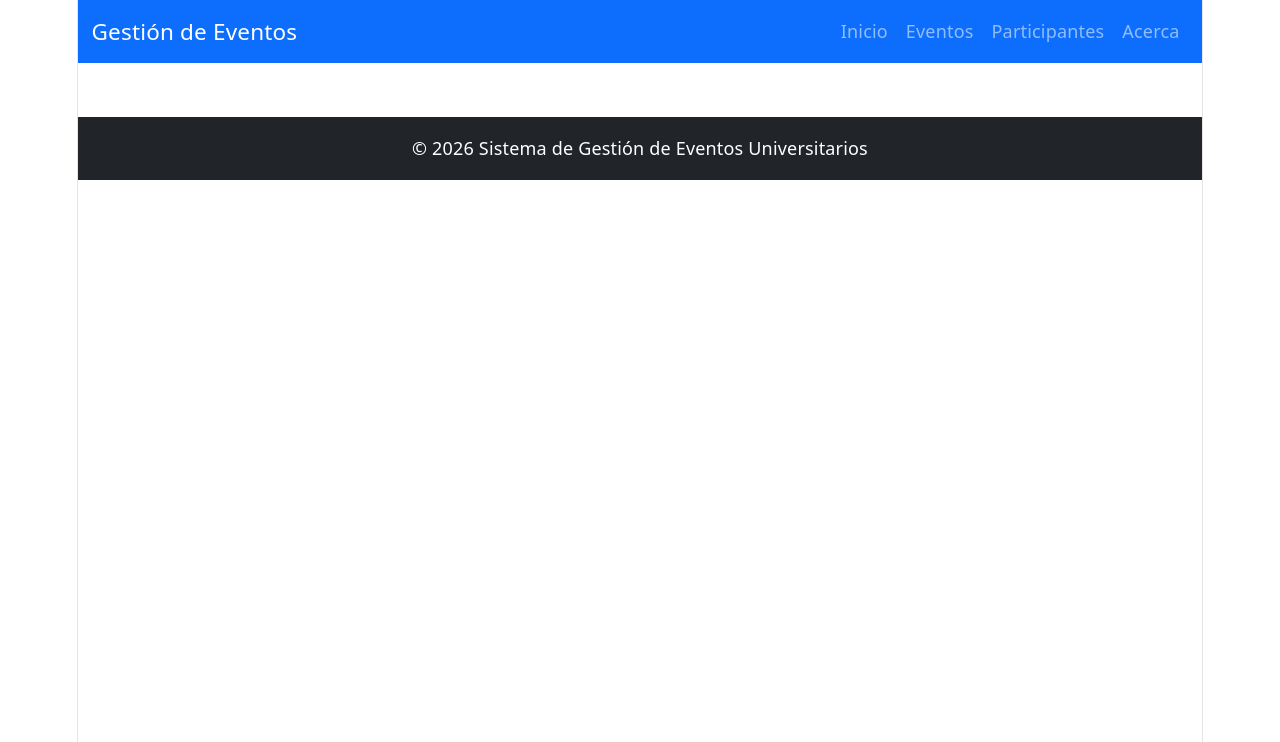
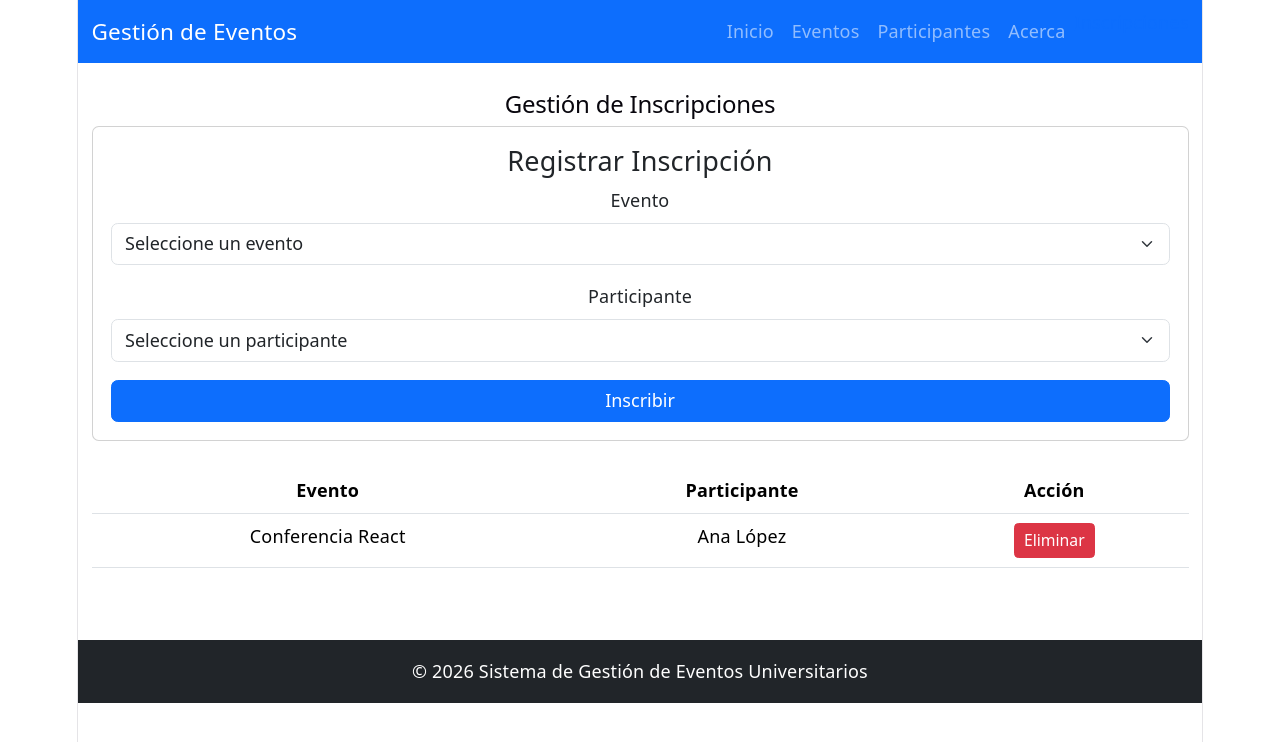
Before and after one commit to JTeran152/EVALUACION_FINAL, a React (Vite) app: page /inscripciones in a window 1280 px wide. Shown: the top 742 px of the page. Built offline with nearby package versions, Linux system fonts and the light colour scheme; data requests are answered from the project's data file.

Commit message:
Implementar gestión de inscripciones con API REST

```diff
--- a/db.json
+++ b/db.json
@@ -33,6 +33,12 @@
       "carrera": "Administración"
     }
   ],
-  "inscripciones": [],
+  "inscripciones": [
+    {
+      "eventoId": "1",
+      "participanteId": "1",
+      "id": "MTNvLOexOMo"
+    }
+  ],
   "$schema": "./node_modules/json-server/schema.json"
 }
--- a/src/App.jsx
+++ b/src/App.jsx
@@ -9,6 +9,7 @@ import Home from "./pages/Home";
 import Eventos from "./pages/Eventos";
 import Participantes from "./pages/Participantes";
 import Acerca from "./pages/Acerca";
+import Inscripciones from "./pages/Inscripciones";
 
 function App() {
   return (
@@ -20,6 +21,7 @@ function App() {
         <Route path="/eventos" element={<Eventos />} />
         <Route path="/participantes" element={<Participantes />} />
         <Route path="/acerca" element={<Acerca />} />
+        <Route path="/inscripciones" element={<Inscripciones />} />
       </Routes>
 
       <Footer />
--- /dev/null
+++ b/src/components/InscriptionForm.jsx
@@ -0,0 +1,78 @@
+function InscriptionForm({
+  eventos,
+  participantes,
+  eventoId,
+  setEventoId,
+  participanteId,
+  setParticipanteId,
+  registrarInscripcion,
+}) {
+  return (
+    <div className="card p-3 mb-4">
+
+      <h4>Registrar Inscripción</h4>
+
+      <div className="mb-3">
+
+        <label className="form-label">
+          Evento
+        </label>
+
+        <select
+          className="form-select"
+          value={eventoId}
+          onChange={(e) => setEventoId(e.target.value)}
+        >
+          <option value="">Seleccione un evento</option>
+
+          {eventos.map((evento) => (
+            <option
+              key={evento.id}
+              value={evento.id}
+            >
+              {evento.nombre}
+            </option>
+          ))}
+
+        </select>
+
+      </div>
+
+      <div className="mb-3">
+
+        <label className="form-label">
+          Participante
+        </label>
+
+        <select
+          className="form-select"
+          value={participanteId}
+          onChange={(e) => setParticipanteId(e.target.value)}
+        >
+          <option value="">Seleccione un participante</option>
+
+          {participantes.map((participante) => (
+            <option
+              key={participante.id}
+              value={participante.id}
+            >
+              {participante.nombre}
+            </option>
+          ))}
+
+        </select>
+
+      </div>
+
+      <button
+        className="btn btn-primary"
+        onClick={registrarInscripcion}
+      >
+        Inscribir
+      </button>
+
+    </div>
+  );
+}
+
+export default InscriptionForm;
--- a/src/components/Navbar.jsx
+++ b/src/components/Navbar.jsx
@@ -27,6 +27,10 @@ function Navbar() {
             Acerca
           </Link>
 
+          <Link as={Link} to="/inscripciones">
+            Inscripciones
+          </Link>
+
         </div>
       </div>
     </nav>
--- /dev/null
+++ b/src/pages/Inscripciones.jsx
@@ -0,0 +1,188 @@
+import { useState, useEffect } from "react";
+import InscriptionForm from "../components/InscriptionForm";
+import { obtenerEventos } from "../services/eventService";
+import { obtenerParticipantes } from "../services/participantService";
+import {
+  obtenerInscripciones,
+  crearInscripcion,
+  eliminarInscripcion
+} from "../services/inscriptionService";
+
+function Inscripciones() {
+
+const [eventos, setEventos] = useState([]);
+const [participantes, setParticipantes] = useState([]);
+const [eventoId, setEventoId] = useState("");
+const [participanteId, setParticipanteId] = useState("");
+const [inscripciones, setInscripciones] = useState([]);
+
+//Inscripciones
+useEffect(() => {
+
+  cargarDatos();
+
+}, []);
+
+const cargarDatos = async () => {
+
+  try {
+
+    const eventosAPI = await obtenerEventos();
+    const participantesAPI = await obtenerParticipantes();
+    const inscripcionesAPI = await obtenerInscripciones();
+
+    setEventos(eventosAPI.data);
+    setParticipantes(participantesAPI.data);
+    setInscripciones(inscripcionesAPI.data);
+
+  } catch (error) {
+
+    console.error(error);
+
+  }
+
+};
+
+//Registro de Inscripcion
+const registrarInscripcion = async () => {
+
+  if (!eventoId || !participanteId) {
+
+    alert("Seleccione un evento y un participante.");
+
+    return;
+
+  }
+
+  const nuevaInscripcion = {
+
+    eventoId,
+    participanteId,
+
+  };
+
+  try {
+
+    await crearInscripcion(nuevaInscripcion);
+    await cargarDatos();
+
+    alert("Inscripción registrada correctamente.");
+
+    setEventoId("");
+    setParticipanteId("");
+
+  } catch (error) {
+
+    console.error(
+      "Error al registrar inscripción:",
+      error
+    );
+
+  }
+
+};
+
+//Eliminar Registro
+const eliminarRegistro = async (id) => {
+
+  try {
+
+    await eliminarInscripcion(id);
+    await cargarDatos();
+
+  } catch (error) {
+
+    console.error(
+      "Error al eliminar inscripción:",
+      error
+    );
+
+  }
+
+};
+
+  return (
+
+    <div className="container mt-4">
+
+      <h2>Gestión de Inscripciones</h2>
+
+      <InscriptionForm
+        eventos={eventos}
+        participantes={participantes}
+
+        eventoId={eventoId}
+        setEventoId={setEventoId}
+
+        participanteId={participanteId}
+        setParticipanteId={setParticipanteId}
+
+        registrarInscripcion={registrarInscripcion}
+
+      />
+
+      <table className="table mt-4">
+
+      <thead>
+
+      <tr>
+      <th>Evento</th>
+      <th>Participante</th>
+      <th>Acción</th>
+      </tr>
+
+      </thead>
+
+
+      <tbody>
+
+      {inscripciones.map((inscripcion) => {
+
+        const evento = eventos.find(
+          (e) => e.id === inscripcion.eventoId
+        );
+
+
+       const participante = participantes.find(
+         (p) => p.id === inscripcion.participanteId
+        );
+
+
+    return (
+
+      <tr key={inscripcion.id}>
+
+        <td>
+          {evento?.nombre}
+        </td>
+
+        <td>
+          {participante?.nombre}
+        </td>
+
+        <td>
+
+        <button
+          className="btn btn-danger btn-sm"
+          onClick={() => eliminarRegistro(inscripcion.id)}
+        >
+          Eliminar
+        </button>
+
+        </td>
+
+      </tr>
+
+    );
+
+})}
+
+</tbody>
+
+</table>
+    </div>
+
+  );
+}
+
+export default Inscripciones;
--- /dev/null
+++ b/src/services/inscriptionService.js
@@ -0,0 +1,16 @@
+import api from "./api";
+
+// Obtener inscripciones
+export const obtenerInscripciones = () => {
+  return api.get("/inscripciones");
+};
+
+// Crear inscripción
+export const crearInscripcion = (inscripcion) => {
+  return api.post("/inscripciones", inscripcion);
+};
+
+// Eliminar inscripción
+export const eliminarInscripcion = (id) => {
+  return api.delete(`/inscripciones/${id}`);
+};
```
